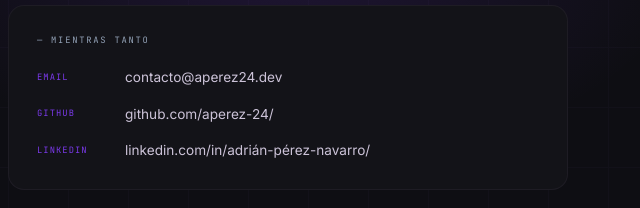
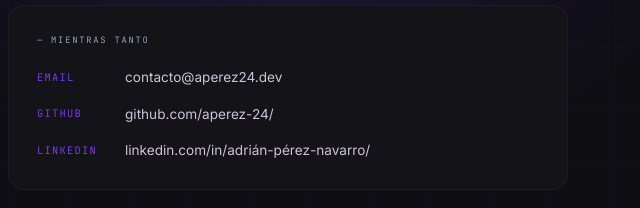
Before and after one commit to aperez-24/portfolio, a Next.js app: page /mantenimiento in a window 1280 px wide. Shown: the part 433-641 px from the top of the page, without its empty margins (352-992 px from the left). Built offline with nearby package versions, Linux system fonts and the light colour scheme.

Commit message:
Apliar texto en mantenimiento

```diff
--- a/src/app/mantenimiento/page.tsx
+++ b/src/app/mantenimiento/page.tsx
@@ -198,7 +198,7 @@ export default function Mantenimiento() {
                 <span
                   style={{
                     fontFamily: "'JetBrains Mono', monospace",
-                    fontSize: "0.55rem",
+                    fontSize: "0.65rem",
                     textTransform: "uppercase",
                     letterSpacing: "0.12em",
                     color: "var(--accent)",
```
